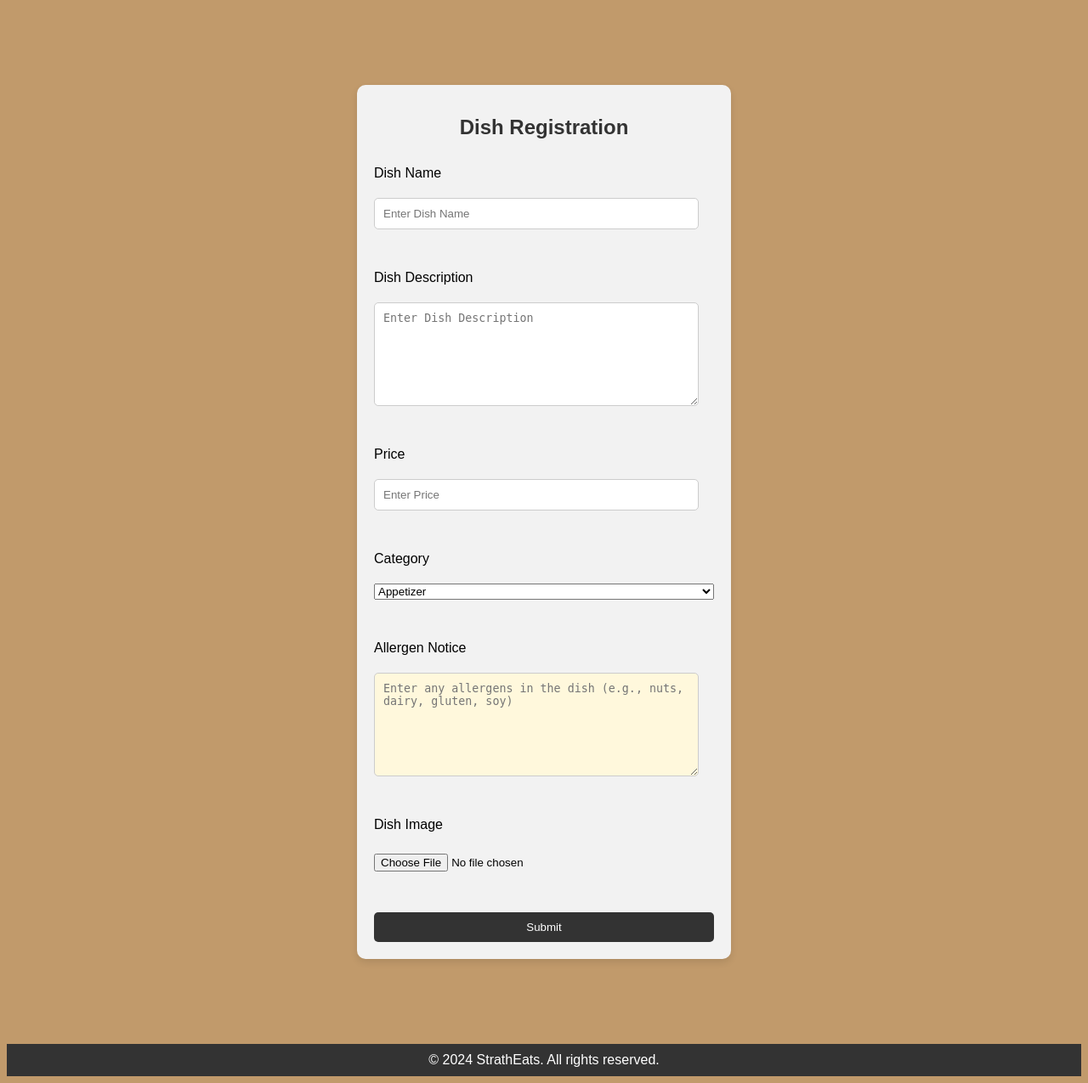
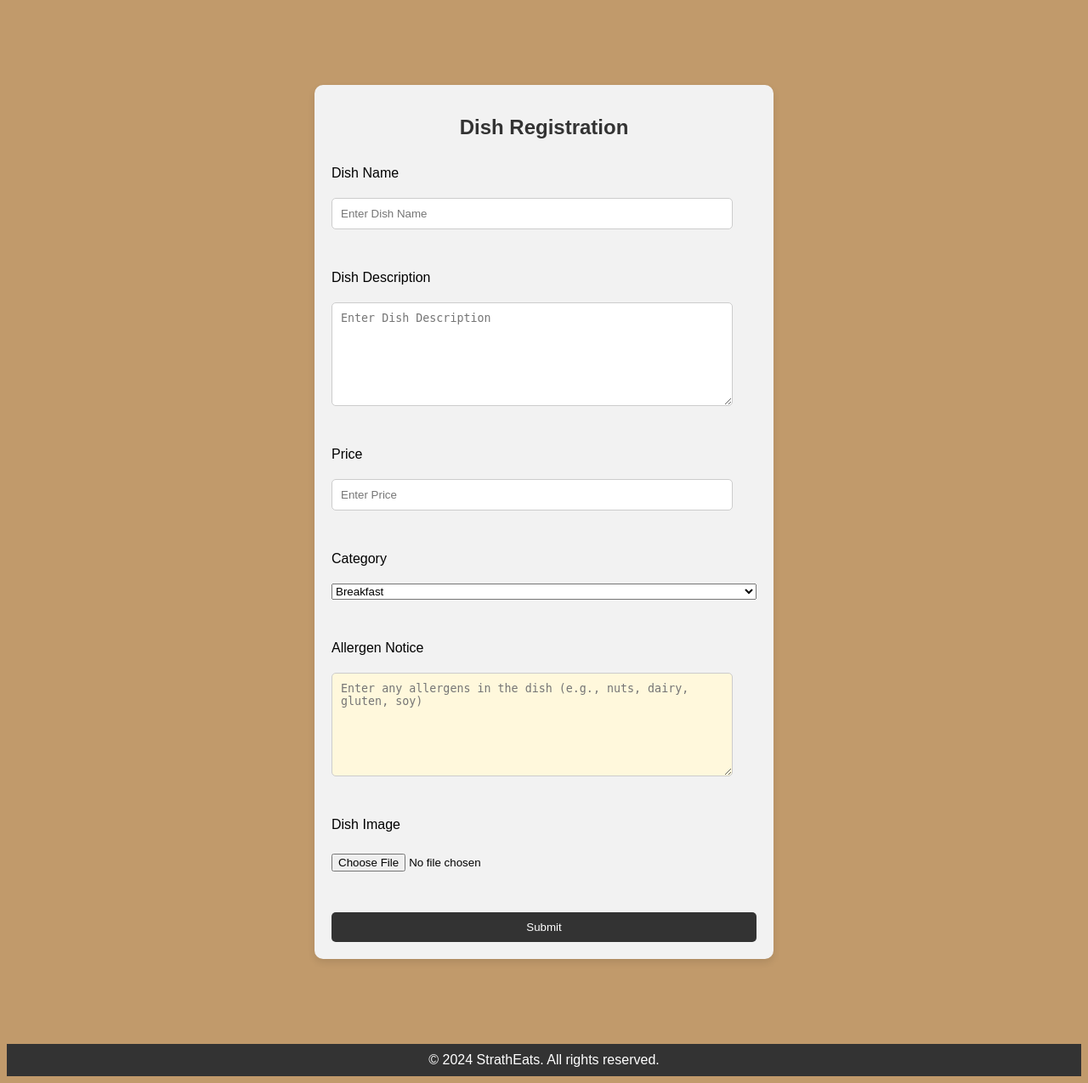
Before and after one commit to Bliss109/Strath_Eats, a PHP site: page /MenuRegistration.html in a window 1280 px wide. Shown: the whole page at 85% size. Run offline with PHP 8.4, Linux system fonts and the light colour scheme.

Commit message:
Changed the categories to Breakfast and Lunch options

```diff
--- a/Chef/MenuRegistration.html
+++ b/Chef/MenuRegistration.html
@@ -28,10 +28,8 @@
 
             <label for="menuCategory">Category</label>
             <select id="menuCategory" name="menuCategory">
-                <option value="Appetizer">Appetizer</option>
-                <option value="Main Course">Main Course</option>
-                <option value="Dessert">Dessert</option>
-                <option value="Beverage">Beverage</option>
+                <option value="Appetizer">Breakfast</option>
+                <option value="Main Course">Lunch</option>
             </select><br>
             <span class="error" id="menuCategoryError"></span>
 
--- a/Chef/MenuRegistrationStyle.css
+++ b/Chef/MenuRegistrationStyle.css
@@ -12,7 +12,7 @@ footer {
 }
 
 #MenuForm {
-    width: 400px;
+    width: 500px;
     margin: 100px auto;
     padding: 20px;
     background-color: #f2f2f2;
```
